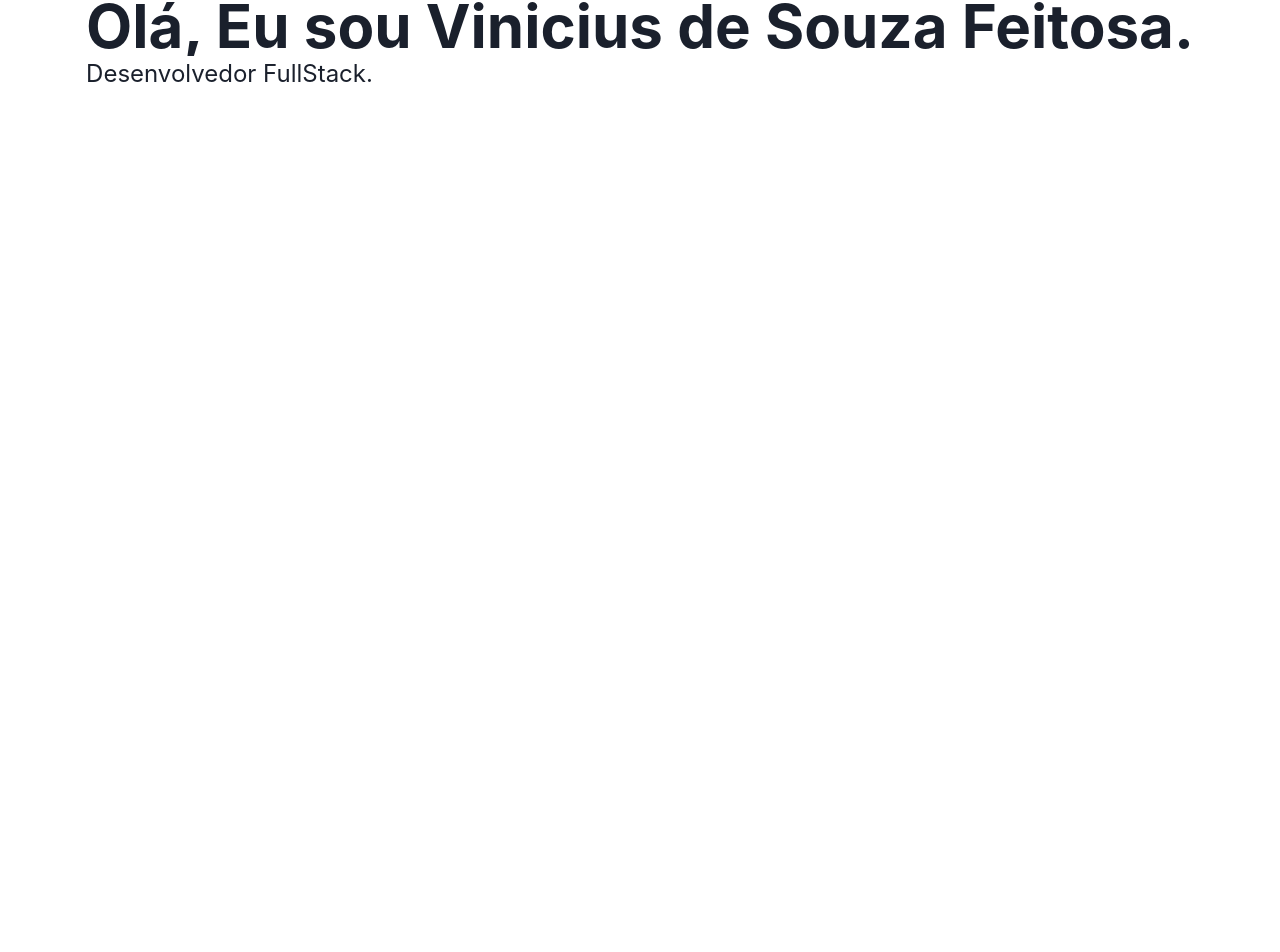
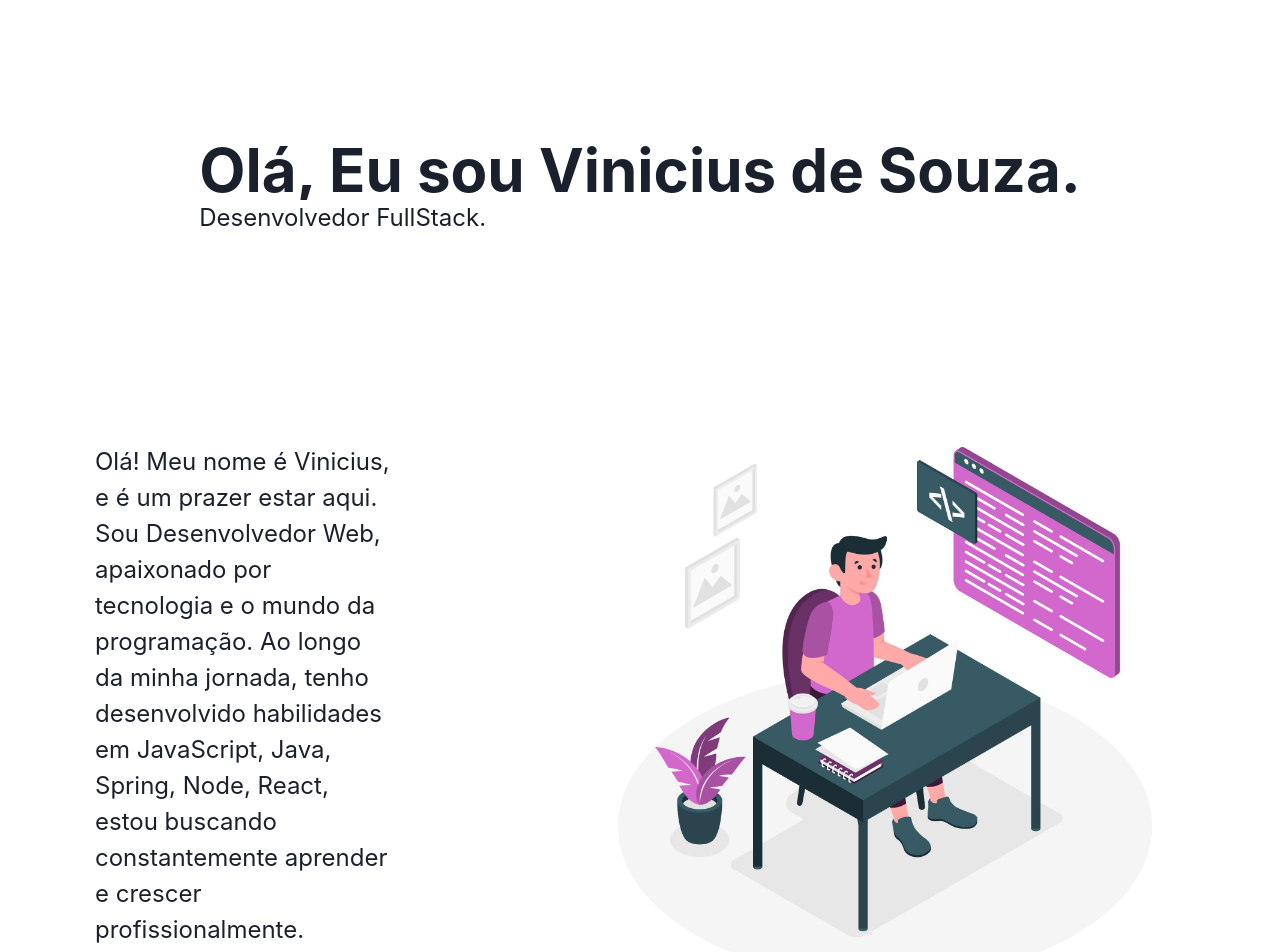
Before and after one commit to Buletiss/landing-page-t2s, a Next.js app: page / in a window 1280 px wide. Shown: the part 132-1084 px from the top of the page. Before the commit the page ends 848 px from the top, so only its background shows below. Built offline with nearby package versions, Linux system fonts and the light colour scheme.

Commit message:
chore: :construction: home

```diff
--- a/src/components/Content/index.tsx
+++ b/src/components/Content/index.tsx
@@ -1,20 +1,30 @@
-import { Box, Flex, Heading, Text } from "@chakra-ui/react";
+import { Box, Flex, Heading, Image, Text } from "@chakra-ui/react";
 import { NavBar } from "../NavBar";
 
 export const Content = () => {
   return (
     <>
       <NavBar />
-      <Flex h="90vh" flexDir="column" align="center">
+      <Flex flexDir="column" align="center" marginTop="10rem">
         <Box>
           <Heading as="h1" size="3xl" noOfLines={1}>
-            Olá, Eu sou Vinicius de Souza Feitosa.
+            Olá, Eu sou Vinicius de Souza.
           </Heading>
           <Text align="left" fontSize="2xl">
             Desenvolvedor FullStack.
           </Text>
         </Box>
       </Flex>
+      <Flex marginTop="10rem" justifyContent="space-around" align="center">
+        <Text w="300px" fontSize="2xl">
+          Olá! Meu nome é Vinicius, e é um prazer estar aqui. Sou Desenvolvedor
+          Web, apaixonado por tecnologia e o mundo da programação. Ao longo da
+          minha jornada, tenho desenvolvido habilidades em JavaScript, Java,
+          Spring, Node, React, estou buscando constantemente aprender e crescer
+          profissionalmente.
+        </Text>
+        <Image maxH="600px" src="hero-image.jpg" alt="avatar" />
+      </Flex>
     </>
   );
 };
--- a/src/components/NavBar/index.tsx
+++ b/src/components/NavBar/index.tsx
@@ -3,7 +3,7 @@ import { Flex, Box, Button } from "@chakra-ui/react";
 export const NavBar = () => {
   return (
     <>
-      <Flex justifyContent="space-around" margin="2rem">
+      <Flex justifyContent="space-around" margin="3rem">
         <Button
           bgImage="/zero.png"
           bgPosition="center"
```
